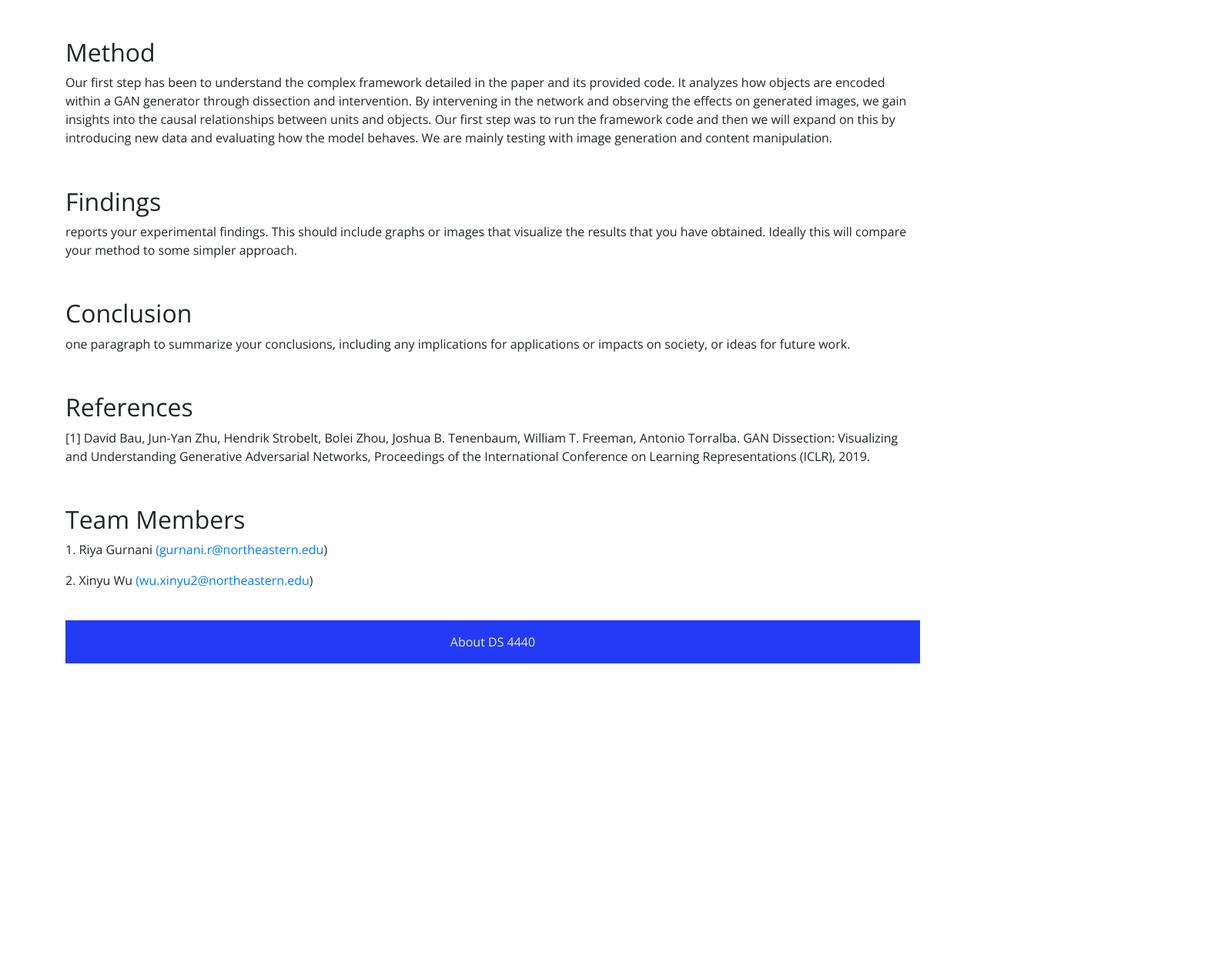
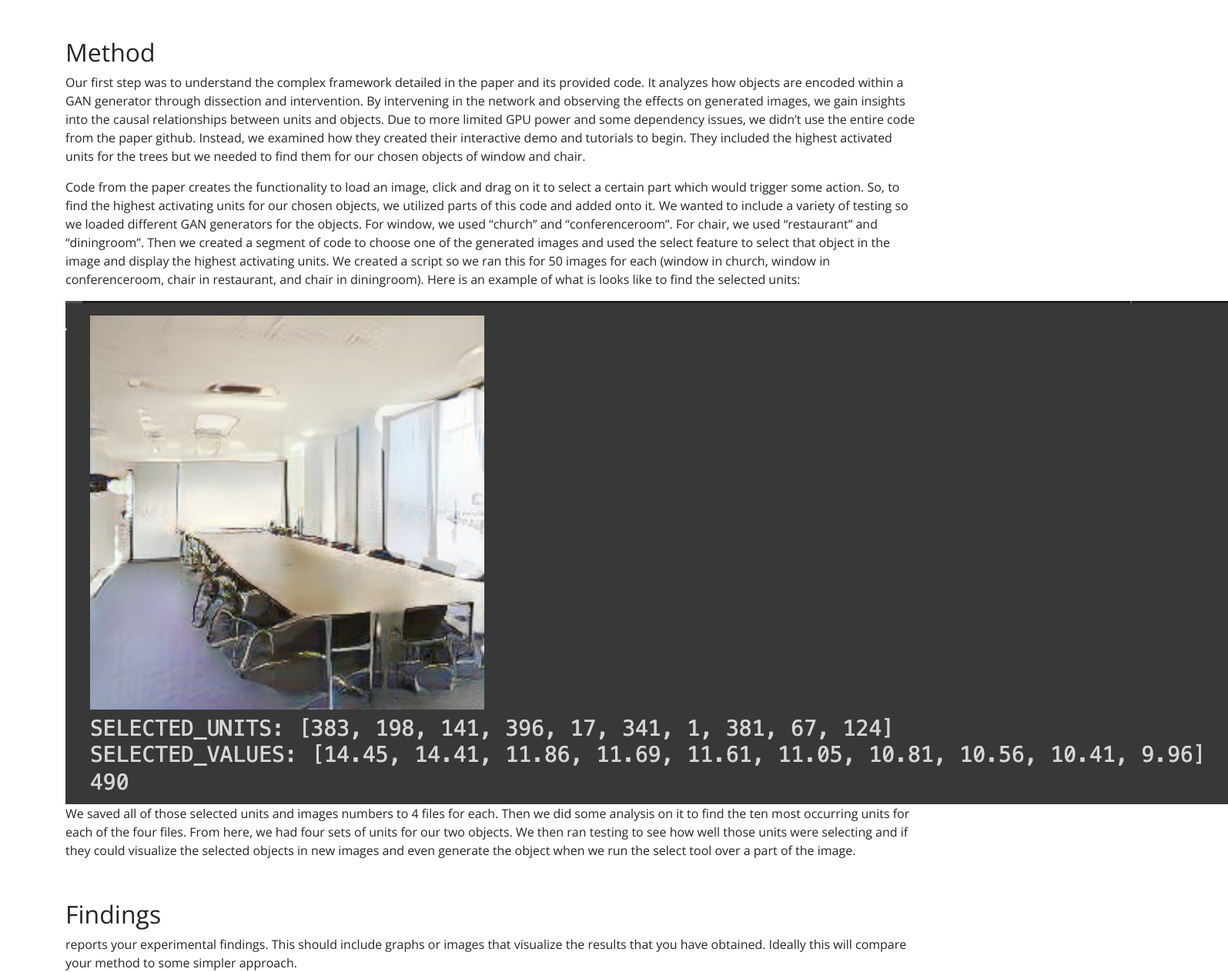
Before and after one commit to rgurn/DS4440_final_project, a plain HTML site: page index.html in a window 1280 px wide. Shown: the part 1297-2560 px from the top of the page at 77% size, 1595 px wide, since content can reach past the window. Before the commit the page ends 2159 px from the top, so only its background shows below. Drawn offline with nearby package versions, Linux system fonts and the light colour scheme.

Commit message:
Update index.html

```diff
--- a/index.html
+++ b/index.html
@@ -60,7 +60,14 @@ The paper has a number of key findings when understanding units between differen
 
 <h2>Method</h2>
 <p>
- Our first step has been to understand the complex framework detailed in the paper and its provided code. It analyzes how objects are encoded within a GAN generator through dissection and intervention. By intervening in the network and observing the effects on generated images, we gain insights into the causal relationships between units and objects. Our first step was to run the framework code and then we will expand on this by introducing new data and evaluating how the model behaves. We are mainly testing with image generation and content manipulation.
+ Our first step was to understand the complex framework detailed in the paper and its provided code. It analyzes how objects are encoded within a GAN generator through dissection and intervention. By intervening in the network and observing the effects on generated images, we gain insights into the causal relationships between units and objects. Due to more limited GPU power and some dependency issues, we didn’t use the entire code from the paper github. Instead, we examined how they created their interactive demo and tutorials to begin. They included the highest activated units for the trees but we needed to find them for our chosen objects of window and chair.
+</p>
+<p>
+ Code from the paper creates the functionality to load an image, click and drag on it to select a certain part which would trigger some action. So, to find the highest activating units for our chosen objects, we utilized parts of this code and added onto it. We wanted to include a variety of testing so we loaded different GAN generators for the objects. For window, we used “church” and “conferenceroom”. For chair, we used “restaurant” and “diningroom”. Then we created a segment of code to choose one of the generated images and used the select feature to select that object in the image and display the highest activating units. We created a script so we ran this for 50 images for each (window in church, window in conferenceroom, chair in restaurant, and chair in diningroom). Here is an example of what is looks like to find the selected units:
+</p>
+<center><img src="images/get_units_test.png"></center>
+<p>
+ We saved all of those selected units and images numbers to 4 files for each. Then we did some analysis on it to find the ten most occurring units for each of the four files. From here, we had four sets of units for our two objects. We then ran testing to see how well those units were selecting and if they could visualize the selected objects in new images and even generate the object when we run the select tool over a part of the image.
 </p>
 
 <h2>Findings</h2>
```
